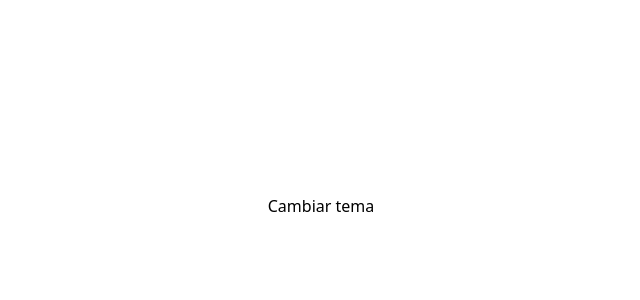
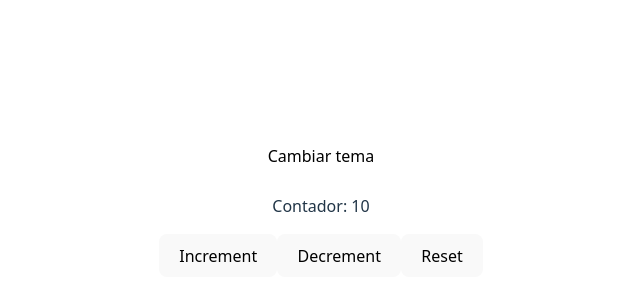
Before and after one commit to javierhrzgt/Curso-de-React, a React (Vite) app: page / in a window 1280 px wide. Shown: the part 194-494 px from the top of the page, without its empty margins (319-959 px from the left). Built offline with nearby package versions, Linux system fonts and the light colour scheme.

Commit message:
Custom Hooks para contadores personalizables

```diff
--- a/src/App.jsx
+++ b/src/App.jsx
@@ -1,5 +1,5 @@
 import { useContext, createContext, useState } from 'react'
-import Counter from './components/Counter/Counter'
+import CounterWithCustomHook from './components/CounterWithCustomHook/CounterWithCustomHook'
 import './App.css'
 
 const ThemeContext = createContext();
@@ -36,9 +36,12 @@ function ThemeButton() {
 function App() {
 
   return (
+    <>
       <ThemeProvider>
         <ThemeButton />
       </ThemeProvider>
+      <CounterWithCustomHook />
+    </>
   )
 }
 
--- /dev/null
+++ b/src/components/CounterWithCustomHook/CounterWithCustomHook.jsx
@@ -0,0 +1,15 @@
+import useUseCounter from "../../hooks/useCounter";
+
+const CounterWithCustomHook = () => {
+    const {count,increment,decrement,reset} = useUseCounter(10);
+    return (
+        <>
+        <p>Contador: {count}</p>
+        <button onClick={increment}>Increment</button>
+        <button onClick={decrement}>Decrement</button>
+        <button onClick={reset}>Reset</button>
+        </>
+    )
+}
+
+export default CounterWithCustomHook;
--- /dev/null
+++ b/src/hooks/useCounter.jsx
@@ -0,0 +1,13 @@
+import { useState } from 'react';
+
+function useUseCounter(initialValue = 0) {
+    const [count, setCount] = useState(initialValue);
+
+    const increment = () => setCount(prev => prev + 1);
+    const decrement = () => setCount(prev => prev - 1);
+    const reset = () => setCount(initialValue);
+
+    return { count, increment, decrement, reset };
+}
+
+export default useUseCounter;
```
